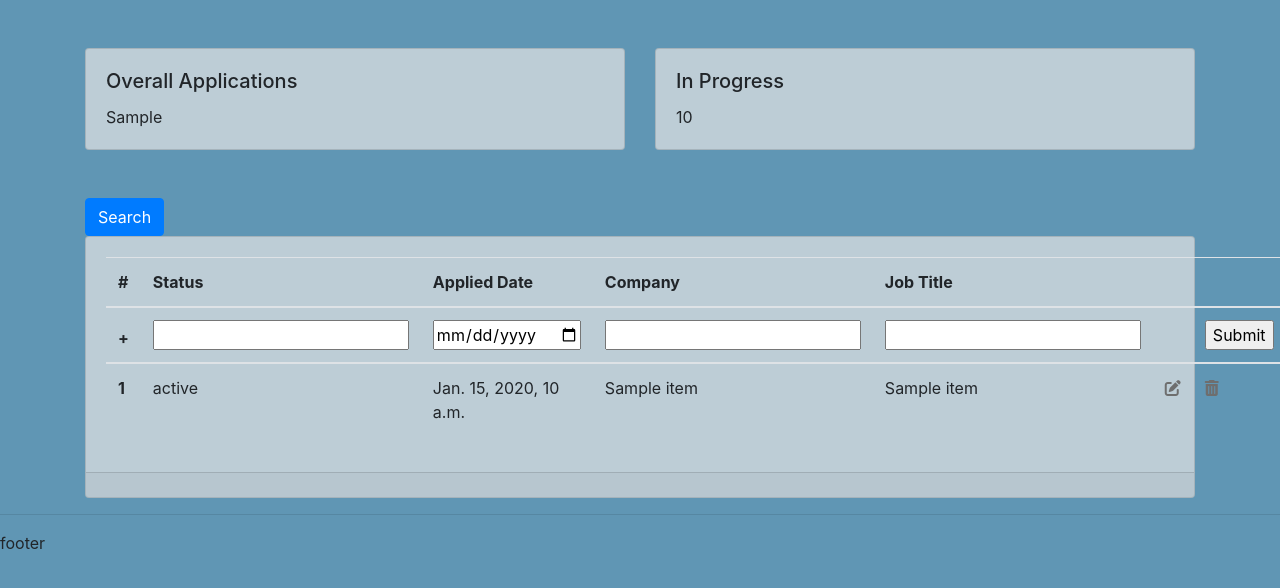
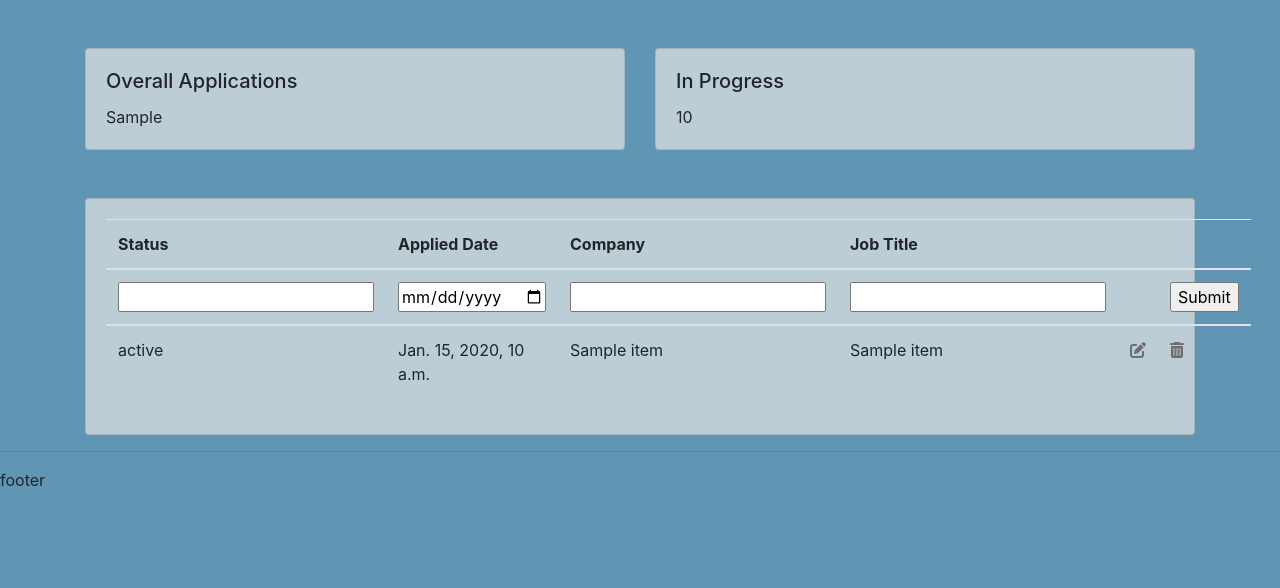
Before and after one commit to YiqingLiDev/GLJobTracker, a Django app: template GLJobTracker/dashboard/templates/dashboard/dashboard.html in a window 1280 px wide. Shown: the part 96-684 px from the top of the page. Run offline with Django 5.2, Linux system fonts and the light colour scheme; the template is opened without the code that fills it: most values are stand-ins (such as "Sample title", 1, 10 or a date in 2020); form fields are guessed from the names that the template uses.

Commit message:
temp change to dashboard

```diff
--- a/GLJobTracker/dashboard/templates/dashboard/dashboard.html
+++ b/GLJobTracker/dashboard/templates/dashboard/dashboard.html
@@ -31,11 +31,23 @@
     <br/>
     <br/>
 
-    <form method="get">
-        {{listFilter.form}}
-        <button class="btn btn-primary" type="submit">Search</button>
+    {% comment %} <div class="row">
+        <div class="col-sm-12">
+          <div class="card custom-card">
+            <div class="card-body">
+              <h5 class="card-title">Search</h5>
+                <form method="get">
+                    {{ listFilter.form }}
+                    <button class="btn btn-primary ml-2" type="submit">Search</button>
+                </form>
 
-    </form>
+            </div>
+          </div>
+        </div>
+    </div> {% endcomment %}
+
+    {% comment %} <br/>
+    <br/> {% endcomment %}
 
     {% comment %} main list  {% endcomment %}
 
@@ -45,7 +57,7 @@
             <table class="table table-hover">
                 <thead>
                     <tr>
-                        <th scope="col">#</th>
+                        {% comment %} <th scope="col">#</th> {% endcomment %}
                         <th scope="col">Status</th>
                         <th scope="col">Applied Date</th>
                         <th scope="col">Company</th>
@@ -59,7 +71,7 @@
                     {% csrf_token %}
                     <thead>
                         <tr>
-                            <th scope="col">+</th>
+                            {% comment %} <th scope="col">+</th> {% endcomment %}
                             <th scope="col">
                                 {{form.status}}
                             </th>
@@ -84,7 +96,7 @@
                 {% for item in list %}
                     <tbody>
                         <tr>
-                            <th scope="row">{{item.id}}</th>
+                            {% comment %} <th scope="row">{{item.id}}</th> {% endcomment %}
                             <td>{{item.status}}</td>
                             <td>{{item.applied_date}}</td>
                             <td>{{item.company_name}}</td>
@@ -96,11 +108,6 @@
                 {% endfor %}
             </table>
         </div>
-
-        <div class="card-footer text-muted">
-
-        </div>
-
     </div>
 </div>
 
```
Also changed, not shown: GLJobTracker/db.sqlite3.
